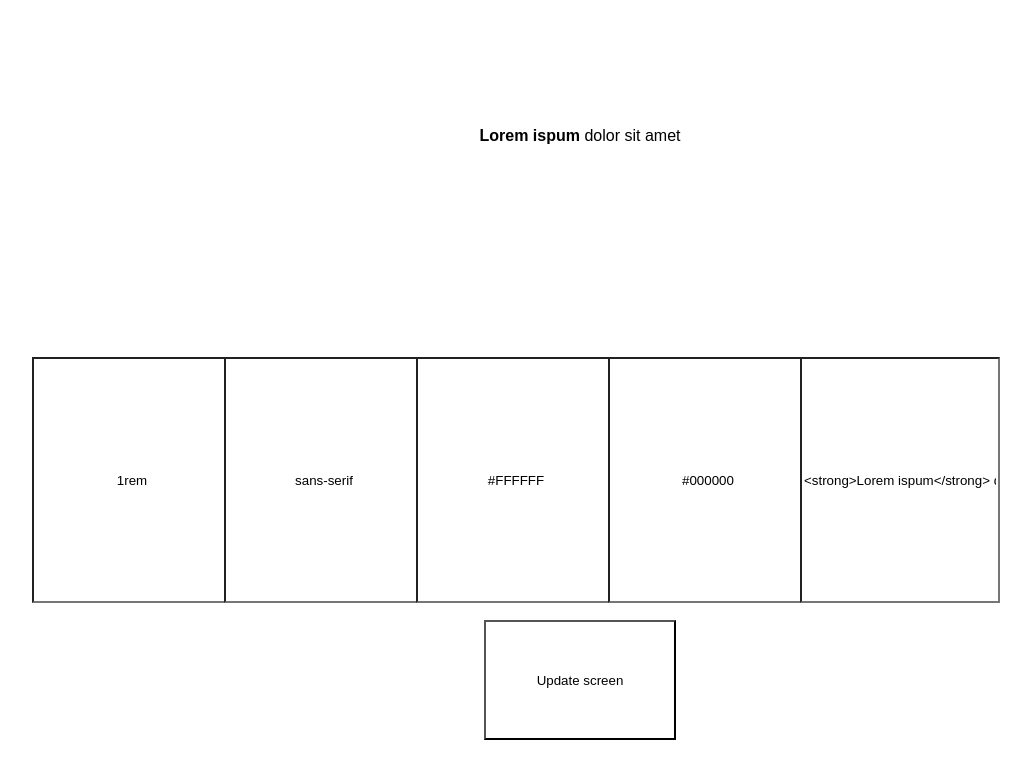
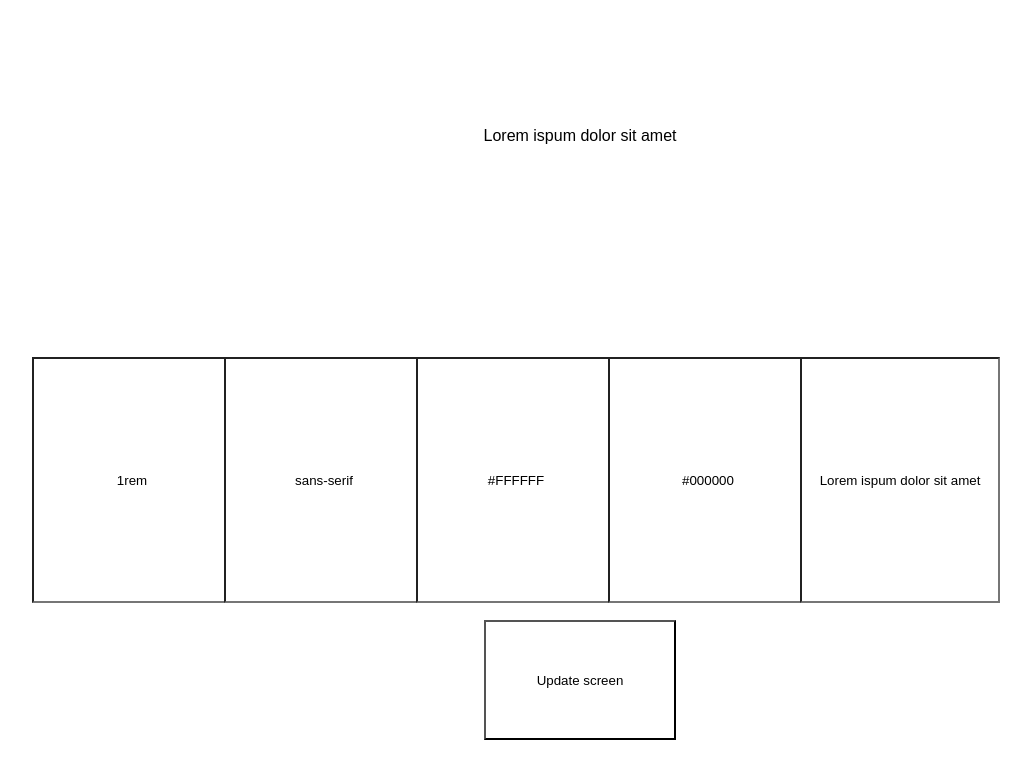
Before and after one commit to MrSaturnIdk/font-size-tester, a plain HTML site: page index.html in a window 1280 px wide. Both pictures are taken after a click on the button "Update screen". Shown: the whole page, without its empty margins (60-1091 px from the left). Drawn offline with Linux system fonts and the light colour scheme.

Commit message:
revert: remove the ability to inject html in p
Depressing, but less depressing than abritrary execution risks.

```diff
--- a/index.html
+++ b/index.html
@@ -48,13 +48,13 @@
 		<h1>Loading...</h1>
 	</div>
 
-	<p id="main-p"><strong>Lorem ispum</strong> dolor sit amet</p>
+	<p id="main-p">Lorem ispum dolor sit amet</p>
 
 	<input type="text" id="size" value="1rem">
 	<input type="text" id="font" value="sans-serif">
 	<input type="text" id="bg-color" value="#FFFFFF">
 	<input type="text" id="text-color" value="#000000">
-	<input type="text" id="text" value="<strong>Lorem ispum</strong> dolor sit amet">
+	<input type="text" id="text" value="Lorem ispum dolor sit amet">
 
 	<button id="update" onclick="update();">Update screen</button>
 </body>
--- a/update.js
+++ b/update.js
@@ -14,7 +14,7 @@ const TEXT = document.getElementById("text");
 const UPDATER = document.getElementById("update");
 
 function update() {
-	MAIN_P.innerHTML = TEXT.value.trim();
+	MAIN_P.textContent = TEXT.value.trim();
 	MAIN_P.style.fontSize = SIZE.value.trim();
 	MAIN_P.style.fontFamily = FONT.value.trim();
 	TEXT_COLOR.style.fontFamily = FONT.value.trim();
```
